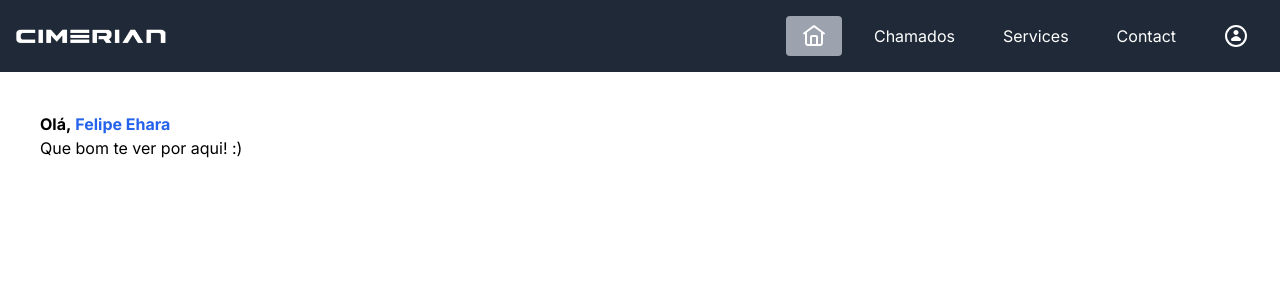
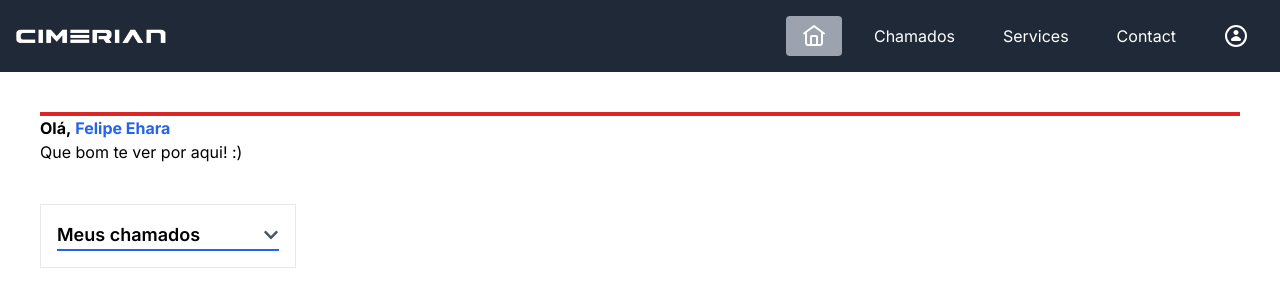
Before and after one commit to felipeehara/cimerian-login-react, a Next.js app: page /Home in a window 1280 px wide. Shown: the top 300 px of the page. Built offline with nearby package versions, Linux system fonts and the light colour scheme.

Commit message:
Implemntado resumo de chamados

```diff
--- a/package.json
+++ b/package.json
@@ -14,7 +14,8 @@
   "dependencies": {
     "next": "14.2.7",
     "react": "^18",
-    "react-dom": "^18"
+    "react-dom": "^18",
+    "react-icons": "^5.3.0"
   },
   "devDependencies": {
     "@types/node": "^20",
--- /dev/null
+++ b/src/app/Components/Calls/Calls.tsx
@@ -0,0 +1,43 @@
+"use client"
+import { useState } from 'react';
+import { FaChevronDown, FaChevronUp } from 'react-icons/fa'; // Importando ícones de seta
+
+export const Calls = () => {
+  const [isExpanded, setIsExpanded] = useState(false);
+
+  const toggleExpand = () => {
+    setIsExpanded(!isExpanded);
+  };
+
+  return (
+    <div className="border p-4 w-64 ml-10 mt-10">
+        {/* Cabeçalho com a seta e o título */}
+        <div className="flex justify-between items-center cursor-pointer border-b-2 border-blue-600" onClick={toggleExpand}>
+            <h2 className="text-lg font-semibold">Meus chamados</h2>
+            {isExpanded ? (
+            <FaChevronUp className="text-gray-600" />
+            ) : (
+            <FaChevronDown className="text-gray-600" />
+            )}
+        </div>
+
+        {/* Conteúdo expandido */}
+        {isExpanded && (
+            <div className='mt-5'>
+                <p>0 Pendente(s)</p>
+                <p>0 novo(s)</p>
+                <p>0 em atendimento(s)</p>
+                <p>0 Pendente(s)</p>
+                <p className='border-b-2 border-blue-600'>0 Parado(s)</p>
+
+                <div className='flex justify-center'>
+                    <div className='bg-red-600 w-32 h-20 text-center flex justify-center items-center flex-col rounded-lg font-bold mt-5'>
+                        <p>0</p>
+                        <p>Abertos Hoje</p>
+                    </div>
+                </div>
+            </div>
+        )}
+    </div>
+  );
+};
--- a/src/app/Components/Profile/Profile.tsx
+++ b/src/app/Components/Profile/Profile.tsx
@@ -5,7 +5,7 @@ import iconExit from '/public/Svgs/Profile/exit.svg';
 
 export const Profile = () => {
   return (
-    <div className='absolute'>
+    <div className='absolute bg-white'>
       <div className="border w-auto flex">
         <ul>
           <li className="text-center">Felipe Ehara</li>
--- a/src/app/Home/page.tsx
+++ b/src/app/Home/page.tsx
@@ -1,3 +1,4 @@
+import { Calls } from "../Components/Calls/Calls";
 import { Header } from "../Components/Header/Header";
 
 
@@ -8,12 +9,12 @@ const Home = () => {
             <Header/>
 
 
-            <div className="ml-10 mt-10">
+            <div className="ml-10 mt-10 border-t-4 border-red-600 mr-10">
                 <p className="flex gap-1"> <b>Olá,</b> <h1 className="text-blue-600 font-bold">Felipe Ehara</h1> </p>
                 <p>Que bom te ver por aqui! :)</p>
             </div>
 
-
+        <Calls/>
         </div>
     );
 }
```
Also changed, not shown: 1 other file (tests, documents, lock files or other folders).
